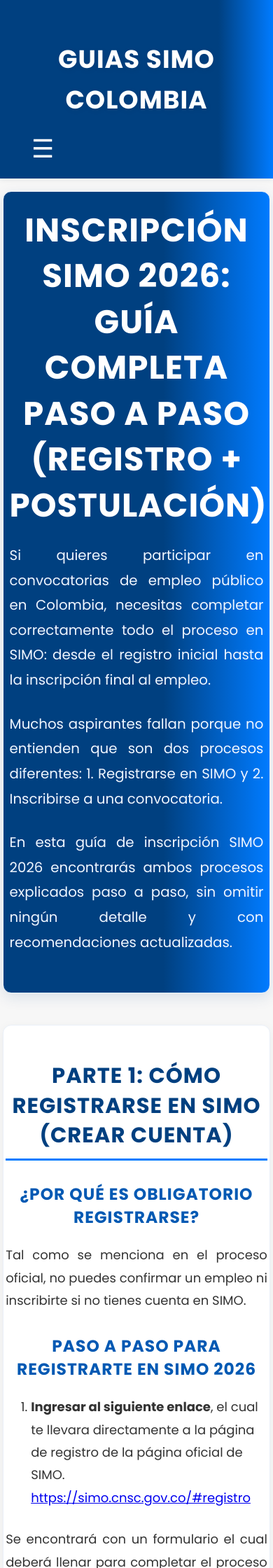
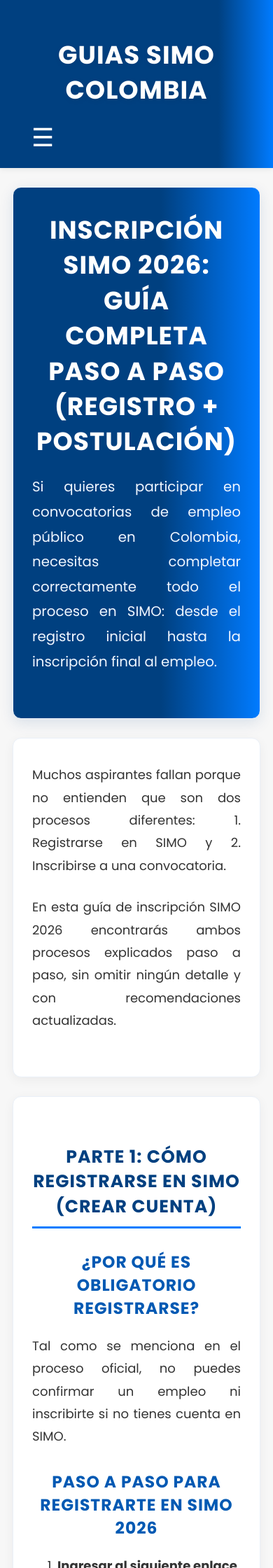
Before and after one commit to ManuDavril31/simo, a Jekyll site: the page built from registro-simo-colombia.md, in a window 390 px wide. Shown: the top 2240 px of the page at 70% size. Built offline with Jekyll 4.4.1, drawn with Linux system fonts in a browser that asks for light colours.

Commit message:
mejoras al css general 2

```diff
--- a/assets/css/style.css
+++ b/assets/css/style.css
@@ -27,6 +27,7 @@
   padding: 1.2rem 2.5rem;
   flex-wrap: wrap;
   box-shadow: 0 2px 8px rgba(0, 0, 0, 0.07);
+  position: relative;
 }
 
 .logo {
@@ -330,6 +331,7 @@
     align-items: center;
     justify-content: flex-end;
     width: auto;
+    position: static;
   }
   .menu-toggle {
     display: block;
@@ -345,15 +347,15 @@
     flex-direction: column;
     background: #004080;
     position: absolute;
-    right: 0;
+    left: 0;
     top: 100%;
-    width: 90vw;
-    max-width: 320px;
-    min-width: 180px;
+    width: 100%;
+    max-width: 100%;
     display: none;
     box-shadow: 0 8px 24px rgba(0, 0, 0, 0.18);
     border-radius: 0 0 12px 12px;
-    padding: 1rem 0.5rem;
+    padding: 1rem 0;
+    margin: 0;
     z-index: 1001;
     animation: slideDown 0.3s;
   }
@@ -361,7 +363,7 @@
   @keyframes slideDown {
     from {
       opacity: 0;
-      transform: translateY(-20px);
+      transform: translateY(-10px);
     }
     to {
       opacity: 1;
@@ -373,44 +375,62 @@
     display: flex;
   }
 
+  .nav-links li {
+    padding: 0;
+    margin: 0;
+    list-style: none; /* Just in case */
+  }
+
+  .nav-links li::before {
+    display: none; /* Prevenir la viñeta azul personalizada del menu mobile */
+  }
+
   .nav-links a {
+    display: block;
     color: #fff;
-    padding: 0.8rem 1rem;
-    border-radius: 6px;
-    margin: 0.2rem 0;
+    padding: 1rem 1rem;
+    border-radius: 0;
+    margin: 0;
     font-size: 1.1rem;
-    text-align: left;
+    text-align: center;
     transition: background 0.2s, color 0.2s;
   }
   .nav-links a:hover,
   .nav-links a:focus {
-    background: #fff;
-    color: #004080;
+    background: #0059b3;
+    color: #fff;
   }
 
   section {
-    margin: 1rem 0.2rem;
-    padding: 1rem 0.2rem;
+    margin: 1.5rem 1rem;
+    padding: 2rem 1.5rem;
   }
 
   .hero {
-    padding: 1.2rem 0.5rem 1.5rem 0.5rem;
+    margin: 1.5rem 1rem;
+    padding: 2rem 1.5rem;
+  }
+
+  .hero h1 {
+    font-size: 2rem;
+  }
+
+  h1 {
+    font-size: 1.8rem;
+  }
+
+  h2 {
+    font-size: 1.4rem;
+  }
+
+  table {
+    display: block;
+    overflow-x: auto;
+    white-space: nowrap;
   }
 }
 
 @media (max-width: 480px) {
-  .nav-links {
-    width: 100vw;
-    min-width: unset;
-    max-width: unset;
-    left: 0;
-    right: 0;
-    border-radius: 0 0 12px 12px;
-    padding: 1rem 0.2rem;
-  }
-  .nav-links.active {
-    display: flex;
-  }
   .menu-toggle {
     right: 0;
     margin-right: 0.5rem;
--- a/registro-simo-colombia.md
+++ b/registro-simo-colombia.md
@@ -8,7 +8,11 @@
 <section class="hero">
   <h1>Inscripción SIMO 2026: guía completa paso a paso (registro + postulación)</h1>
   <p>Si quieres participar en convocatorias de empleo público en Colombia, necesitas completar correctamente todo el proceso en SIMO: desde el registro inicial hasta la inscripción final al empleo.</p>
-  <p>Muchos aspirantes fallan porque no entienden que son dos procesos diferentes: 1. Registrarse en SIMO y 2. Inscribirse a una convocatoria.</p>
+
+</section>
+
+<section>
+   <p>Muchos aspirantes fallan porque no entienden que son dos procesos diferentes: 1. Registrarse en SIMO y 2. Inscribirse a una convocatoria.</p>
   <p>En esta guía de inscripción SIMO 2026 encontrarás ambos procesos explicados paso a paso, sin omitir ningún detalle y con recomendaciones actualizadas.</p>
 </section>
 
```
Also changed, not shown: 2 other files.
